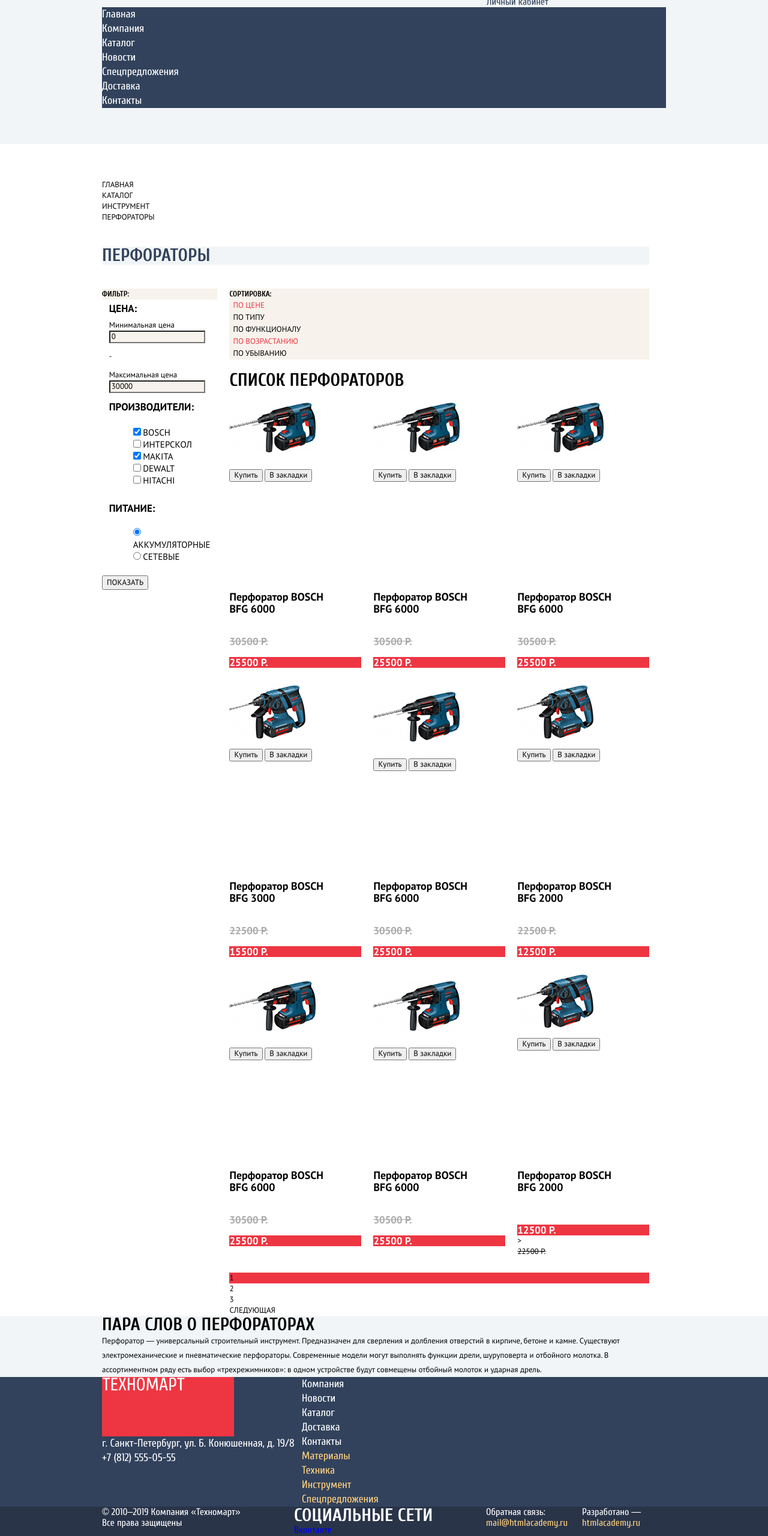
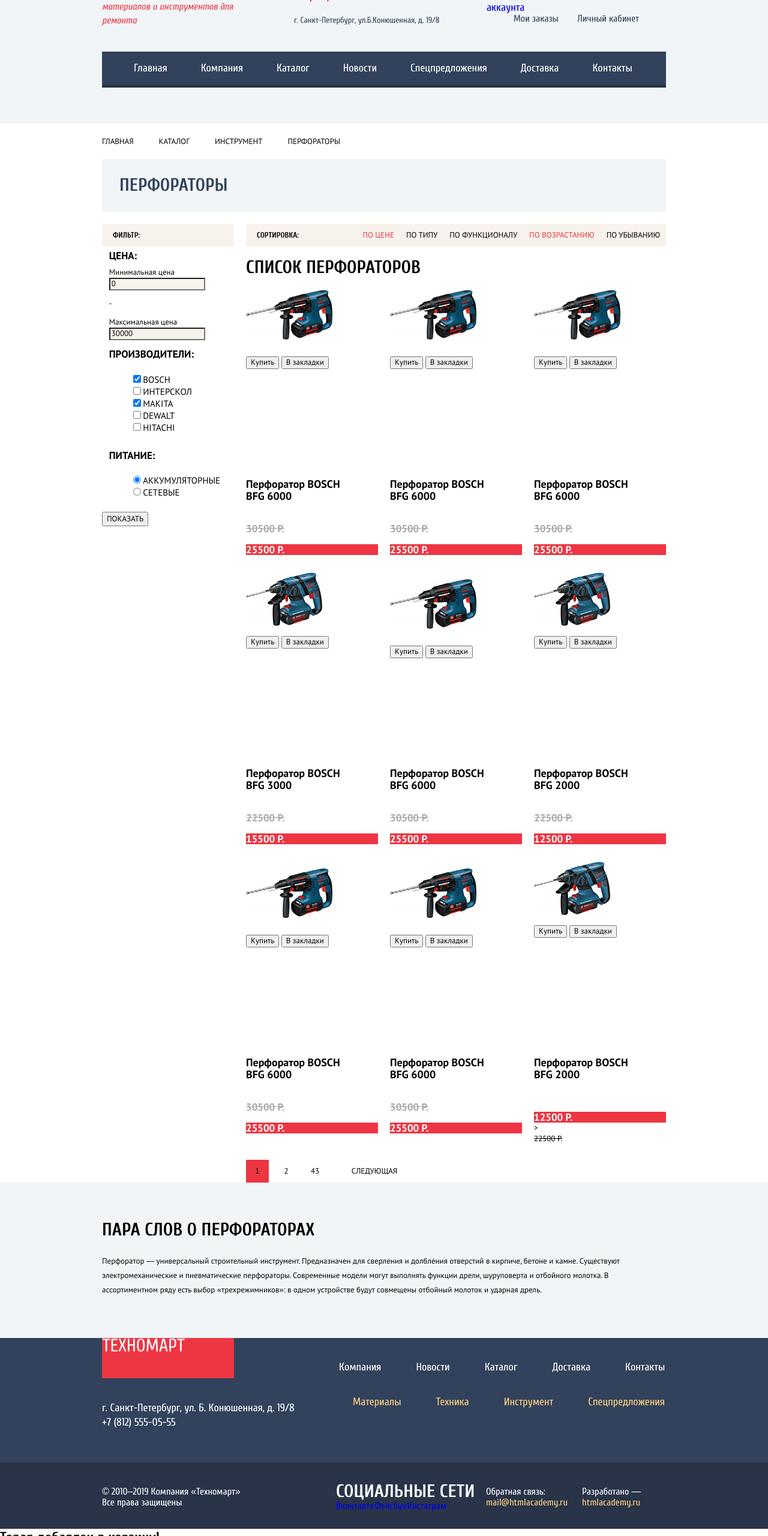
Before and after one commit to Bezlpetr/technomart, a plain HTML site: page catalog.html in a window 1280 px wide. Shown: the part 120-2680 px from the top of the page at 60% size. Drawn offline with Linux system fonts and the light colour scheme.

Commit message:
Сетка на флексах для внутренней и главной страниц

```diff
--- a/catalog.html
+++ b/catalog.html
@@ -56,7 +56,8 @@
       </div>
     </div>
 
-    <nav class="main-navigation container">
+    <div class="container">
+      <nav class="main-navigation">
         <ul class="site-navigation">
           <li class="site-navigation_item">
             <a href="index.html">Главная</a>
@@ -81,16 +82,17 @@
           </li>
         </ul>
       </nav>
+    </div>
   </header>
 
   <main class="main-inner">
     <div class="catalog-wrapper container">
       <h1 class="page-title">Перфораторы</h1>
       <ul class="breadcrumbs">
-        <li><a href="catalog.html">Главная</a></li>
-        <li><a href="catalog.html">Каталог</a></li>
-        <li><a href="blank.html">Инструмент</a></li>
-        <li class="breadcrumbs-current"><a href="">Перфораторы</a></li>
+        <li class="breadcrumbs-item"><a href="catalog.html">Главная</a></li>
+        <li class="breadcrumbs-item"><a href="catalog.html">Каталог</a></li>
+        <li class="breadcrumbs-item"><a href="blank.html">Инструмент</a></li>
+        <li class="breadcrumbs-item breadcrumbs-current"><a href="">Перфораторы</a></li>
       </ul>
       <section class="filters">
         <h2>Фильтр:</h2>
@@ -328,9 +330,9 @@
             <a href="#">2</a>
           </li>
           <li class="pagination-item">
-            <a href="#">3</a>
+            <a href="#">43</a>
           </li>
-          <li class="pagination-item">
+          <li class="pagination-item pagination-item_last">
             <a href="#">Следующая</a>
           </li>
         </ul>
@@ -397,7 +399,8 @@
       </ul>
     </div>
     <div class="main-footer_wrapper-bottom-background">
-      <div class="main-footer_wrapper-bottom container">
+      <div class="container">
+        <div class="main-footer_wrapper-bottom">
           <p class="main-footer_copyright">
             © 2010–2019 Компания «Техномарт»<br />Все права защищены
           </p>
@@ -423,6 +426,7 @@
           </p>
         </div>
       </div>
+    </div>
   </footer>
   <section class="modal add">
     <h2 class="add-title">Товар добавлен в корзину!</h2>
--- a/css/style.css
+++ b/css/style.css
@@ -95,6 +95,7 @@
 .container {
   width: 940px;
   margin: 0 auto;
+  padding: 0 10px
 }
 
 .main-inner {
@@ -127,6 +128,8 @@ img {
   text-transform: uppercase;
   color: var(--basik-blue-dark2);
   background-color: var(--basic-blue-light);
+  margin: 0;
+  padding: 29px;
 }
 
 .button {
@@ -151,7 +154,6 @@ img {
 
 .main-header {
   background-color: var(--basic-blue-light);
-  margin-bottom: 59px;
   display: grid;
   grid-template-rows: min-content 1fr min-content;
   padding-bottom: 60px;
@@ -161,12 +163,14 @@ img {
 
 .search-line-wrapper {
   background-color: var(--basic-blue-dark);
+  margin-bottom: 46px;
 }
 
 .search-line-container {
   width: 940px;
   margin: 0 auto;
   display: grid;
+  padding: 0 10px;
   grid-template-columns: 220px 1fr 150px 150px 150px;
 }
 
@@ -192,10 +196,12 @@ img {
 .user-navigation-container {
   width: 940px;
   margin: 0 auto;
+  padding: 0 10px;
   display: grid;
   grid-template-columns: 1fr 270px 299px;
   grid-template-rows: 45px min-content;
   column-gap: 51px;
+  margin-bottom: 40px;
 }
 
 .main-header_description {
@@ -247,8 +253,14 @@ img {
   line-height: 18px;
   color: var(--basik-blue-dark2);
   grid-area: 2/3/3/4;
-  margin: 0;
+  display: flex;
+  justify-content: space-between;
+  margin: 0 40px;
   padding: 0;
+}
+
+.user-navigation_item {
+  padding: 0 5px;
 }
 
 .user-navigation_item a {
@@ -269,12 +281,22 @@ img {
 
 .main-navigation {
   background-color: var(--basik-blue-dark2);
+  box-shadow: inset 0px -5px 0px var(--basic-blue-dark);
 }
 
 .site-navigation {
   list-style: none;
   margin: 0;
-  padding: 0;
+  margin-right: -56px;
+  padding: 0 53px;
+  padding-top: 16px;
+  display: flex;
+  flex-wrap: wrap;
+}
+
+.site-navigation_item {
+  margin-right: 56px;
+  margin-bottom: 20px;
 }
 
 .site-navigation_item a {
@@ -326,6 +348,8 @@ img {
 
 .promo_button {
   background-color: var(--special-button);
+  width: 135px;
+  height: 38px;
 }
 
 .promo_button:hover {
@@ -540,8 +564,9 @@ img {
 
 .main-footer_wrapper-top {
   display: grid;
-  grid-template-columns: 333px 1fr;
+  grid-template-columns: 390px 1fr;
   grid-template-rows: min-content min-content;
+  padding-bottom: 54px;
 }
 
 .main-footer_logo {
@@ -553,6 +578,7 @@ img {
 .main-footer_address {
   grid-area: 2/1/3/2;
   margin: 0;
+  align-self: flex-end;
 }
 
 .main-footer_navigation,
@@ -565,7 +591,27 @@ img {
 
 .main-footer_navigation {
   grid-area: 1/2/3/3;
+  display: flex;
+  flex-wrap: wrap;
+  flex-direction: column;
 }
+
+.navigation_site {
+  padding-top: 37px;
+  padding-left: 5px;
+}
+
+.navigation_site-list {
+  display: flex;
+  flex-wrap: wrap;
+  margin-right: -58px;
+}
+
+.navigation_site-item {
+  padding-right: 58px;
+  padding-bottom: 34px;
+}
+
 
 .navigation_site-item a {
   color: var(--basic-white);
@@ -577,6 +623,21 @@ img {
 
 .navigation_site-item:active a {
   opacity: 0.5;
+}
+
+.navigation_catalog {
+  padding-left: 28px;
+}
+
+.navigation_catalog-list {
+  display: flex;
+  flex-wrap: wrap;
+  margin-right: -58px;
+}
+
+.navigation_catalog-item {
+  padding-right: 58px;
+  padding-bottom: 34px;
 }
 
 .navigation_catalog-item a {
@@ -597,27 +658,45 @@ img {
 .main-footer_wrapper-bottom {
   font-size: 16px;
   line-height: 18px;
-  display: grid;
-  grid-template-columns: 1fr 1fr 140px 140px;
-  column-gap: 20px;
+  display: flex;
+  align-items: baseline;
+  box-sizing: border-box;
+  min-height: 107px;
+  padding-top: 34px;
+  padding-bottom: 29px;
 }
 
 .main-footer_copyright {
   margin: 0;
+  width: 390px;
+  align-self: center;
 }
 
 .social_list {
   list-style: none;
   padding: 0;
   margin: 0;
+  width: 250px;
+  align-self: center;
+  display: inline-flex;
+  justify-content: flex-start;
+}
+
+.social_item {
+  padding-right: 1px;
 }
 
 .main-footer_email {
   margin: 0;
+  width: 140px;
+  margin-right: 20px;
+  align-self: center;
 }
 
 .main-footer_developer {
   margin: 0;
+  width: 140px;
+  align-self: center;
 }
 
 .main-footer_email a,
@@ -688,7 +767,7 @@ img {
 
 .catalog-wrapper {
   display: grid;
-  grid-template-columns: repeat(2, min-content);
+  grid-template-columns: 1fr 700px;
   grid-template-rows: repeat(3, min-content);
   gap: 20px;
 }
@@ -704,6 +783,14 @@ img {
   grid-area: 1/1/2/3;
   padding: 0;
   margin: 0;
+  display: flex;
+  flex-wrap: wrap;
+  margin-right: -42px;
+}
+
+.breadcrumbs-item {
+  padding-right: 42px;
+  padding-top: 21px;
 }
 
 .breadcrumbs a {
@@ -721,6 +808,7 @@ img {
   font-size: 13px;
   line-height: 18px;
   background-color: var(--basic-gray-light);
+  padding: 10px 18px;
 }
 
 .filter legend {
@@ -763,25 +851,37 @@ img {
 .sorting {
   background-color: var(--basic-gray-light);
   grid-area: 3/2/4/3;
+  display: flex;
 }
 
 .sorting h2 {
   font-size: 13px;
   line-height: 18px;
+  padding: 10px 18px;
 }
 
 .sorting-list {
   list-style: none;
   padding: 0;
   margin: 0;
+  display: flex;
+  justify-content: flex-end;
+  width: 100%;
+}
+
+.sorting-item {
+  display: block;
+  padding: 10px;
 }
 
 .sorting-button {
+
   font-size: 13px;
   line-height: 18px;
   text-transform: uppercase;
   border: 0px;
   background-color: var(--basic-gray-light);
+  padding: 0;
 }
 
 .sorting-button-current {
@@ -811,11 +911,26 @@ img {
   list-style: none;
   padding: 0;
   margin: 0;
+  display: flex;
+}
+
+.pagination-item {
+  margin-right: 10px;
 }
 
 .pagination-item a {
+  display: block;
+  box-sizing: border-box;
   text-transform: uppercase;
   color: var(--basic-black);
+  min-width: 38px;
+  height: 38px;
+  padding: 10px;
+  text-align: center;
+}
+
+.pagination-item_last a {
+  min-width: 140px;
 }
 
 .pagination-item-current {
@@ -826,6 +941,12 @@ img {
 
 .catalog-description {
   background-color: var(--basic-blue-light);
+  padding-top: 64px;
+  padding-bottom: 68px;
+}
+
+.catalog-description h2 {
+  margin-bottom: 25px;
 }
 
 .catalog-description p {
```
Also changed, not shown: index.html (+9 -3 lines). Lines whose indentation alone changed are shown as unchanged.
